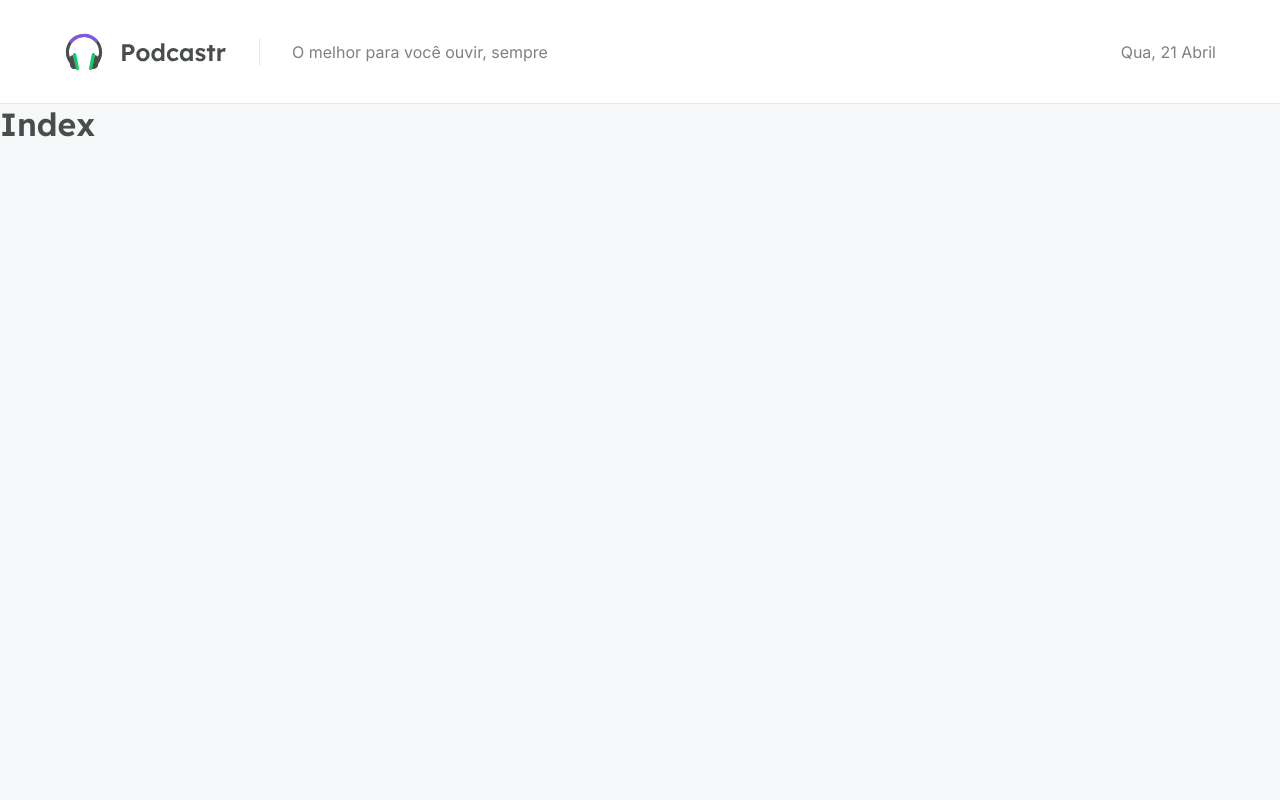
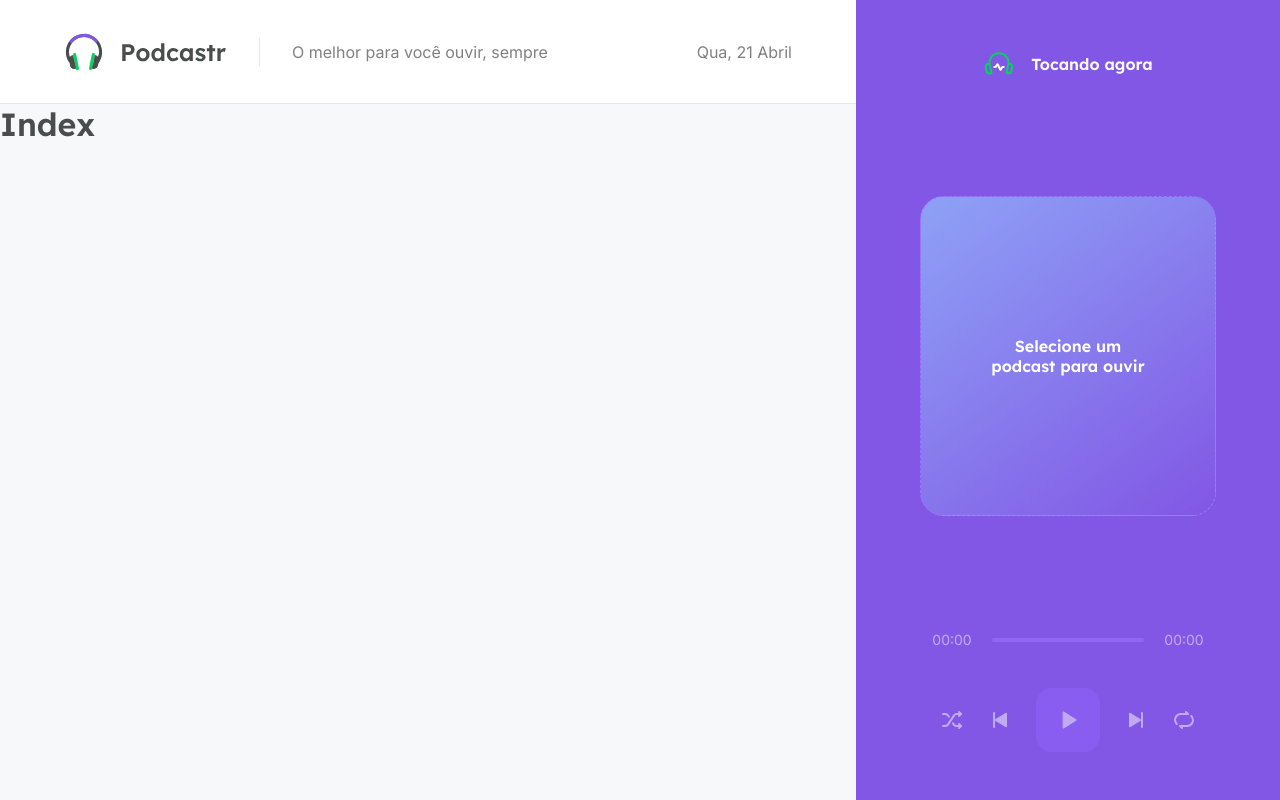
Before and after one commit to renanrodrgs/Podcastrnext, a Next.js app: page / in a window 1280 px wide. Built offline with nearby package versions, Linux system fonts and the light colour scheme.

Commit message:
Aula2 1:04:51

```diff
--- a/src/components/Player/index.tsx
+++ b/src/components/Player/index.tsx
@@ -2,8 +2,43 @@ import styles from './styles.module.scss';
 
 export function Player() {
   return (
-   <div>
+   <div className={styles.playerContainer}>
+     <header>
+        <img src="/playing.svg" alt="Tocando agora" />
+        <strong>Tocando agora</strong>
+     </header>
 
+     <div className={styles.emptyPlayer}>
+        <strong>Selecione um podcast para ouvir</strong>
+     </div>
+
+     <footer className={styles.empty}>
+       <div className={styles.progress}>
+         <span>00:00</span>
+         <div className={styles.slider}>
+          <div className={styles.emptySlider} />
+         </div>
+         <span>00:00</span>
+       </div>
+
+       <div className={styles.buttons}>
+         <button type="button">
+           <img src="/shuffle.svg" alt="Embaralhar" />
+         </button>
+         <button type="button">
+           <img src="/play-previous.svg" alt="Tocar anterior" />
+         </button>
+         <button type="button" className={styles.playButton}>
+           <img src="/play.svg" alt="Tocar" />
+         </button>
+         <button type="button">
+           <img src="/play-next.svg" alt="Tocar próxima" />
+         </button>
+         <button type="button">
+           <img src="/repeat.svg" alt="Repetir" />
+         </button>
+       </div>
+     </footer>
    </div>
   );
 }
--- a/src/components/Player/styles.module.scss
+++ b/src/components/Player/styles.module.scss
@@ -1,3 +1,92 @@
 .playerContainer {
+  padding: 3rem 4rem;
+  width: 26.5rem;
+  height: 100vh;
 
+  background: var(--purple-500);
+  color: var(--white);
+
+  display: flex;
+  flex-direction: column;
+  align-items: center;
+  justify-content: space-between;
+
+  header {
+    display: flex;
+    align-items: center;
+    gap: 1rem;
+  }
+
+  strong {
+    font-family: Lexend, sans-serif;
+    font-weight: 600;
+  }
+
+  footer {
+    align-self: stretch;
+
+    &.empty {
+      opacity: 0.5;
+    }
+  }
 }
+
+.emptyPlayer {
+  width: 100%;
+  height: 20rem;
+  border: 1.5px dashed var(--purple-300);
+  border-radius: 1.5rem;
+  background: linear-gradient(143.8deg, rgba(145, 180, 250, 0.8) 0%, rgba(0, 0, 0, 0) 100%);
+
+  padding: 4rem;
+  text-align: center;
+
+  display: flex;
+  align-items: center;
+  justify-content: center;
+}
+
+.progress {
+  display: flex;
+  align-items: center;
+  gap: 0.5rem;
+  font-size: 0.875rem;
+
+  span {
+    display: inline-block;
+    width: 4rem;
+    text-align: center;
+  }
+
+  .slider {
+    flex: 1;
+
+    .emptySlider {
+      width: 100%;
+      height: 4px;
+      background: var(--purple-300);
+      border-radius: 2px;
+    }
+  }
+}
+
+.buttons {
+  display: flex;
+  align-items: center;
+  justify-content: center;
+  margin-top: 2.5rem;
+  gap: 1.5rem;
+
+  button {
+    background: transparent;
+    border: 0;
+    font-size: 0;
+
+    &.playButton {
+      width: 4rem;
+      height: 4rem;
+      border-radius: 1rem;
+      background: var(--purple-400);
+    }
+  }
+}
```
